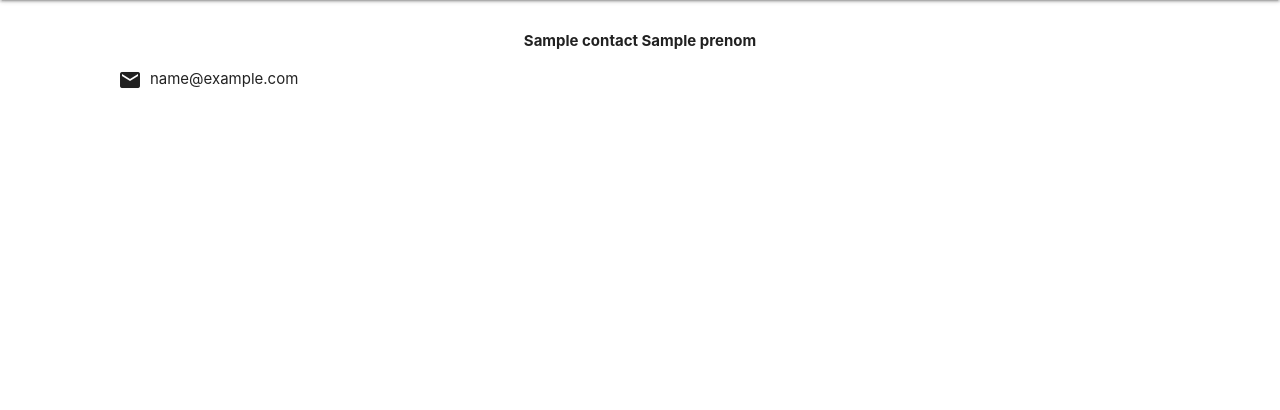
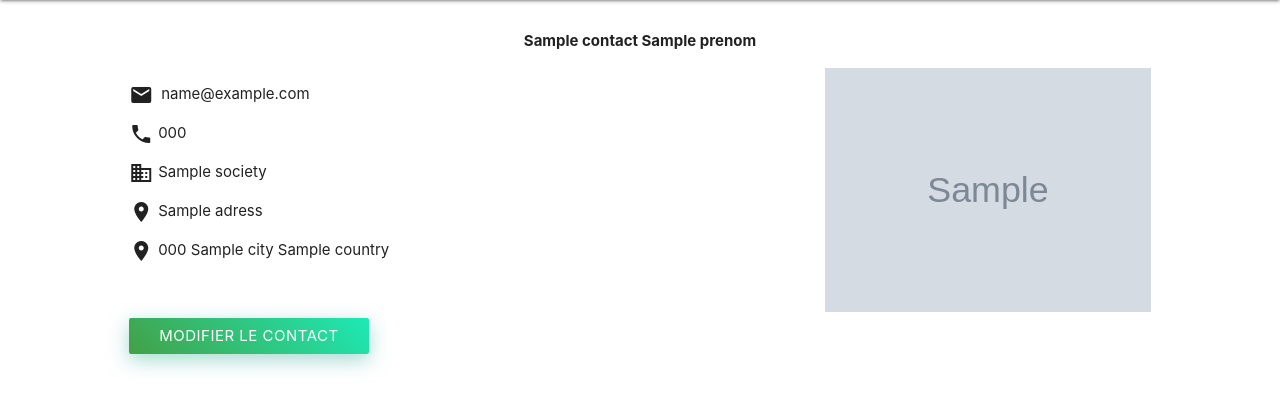
Before and after one commit to Dreys71/carnet, a PHP site: template view/vueContact.php in a window 1280 px wide. Shown: the part 64-474 px from the top of the page. Run offline with PHP 8.4, Linux system fonts and the light colour scheme; the template is opened without the code that fills it: most values are stand-ins (such as "Sample title", 1, 10 or a date in 2020); grey boxes marked "Sample" are stand-in pictures.

Commit message:
Ajout de détails supplémentaire sur le contact
-> Image,adress,zipcide,city,country,tel,society

```diff
--- a/view/vueAccueil.php
+++ b/view/vueAccueil.php
@@ -9,7 +9,7 @@
             ?>
             <div class="card col s12 l4 xl3">
                 <div class="card-image waves-effect waves-block waves-light">
-                    <img class="activator" src="https://pingendo.github.io/pingendo-bootstrap/assets/user_placeholder.png">
+                    <img class="activator" src="<?= $contact['img_link']?>">
                 </div>
                 <div class="card-content">
                     <span class="card-title activator grey-text text-darken-4"><?= $contact['nom'] .' '. $contact['prenom'] ?><i class="material-icons right">more_vert</i></span>
@@ -18,6 +18,10 @@
                 <div class="card-reveal">
                     <span class="card-title grey-text text-darken-4"><?= $contact['nom'] .' '. $contact['prenom'] ?><i class="material-icons right">close</i></span>
                     <p class="valign-wrapper"><i class="material-icons" style="margin-right: 5px;">email</i><?= $contact['mail'] ?>
+                    <p class="valign-wrapper"><i class="material-icons" style="margin-right: 5px;">phone</i><?= $contact['tel'] ?>
+                    <p class="valign-wrapper"><i class="material-icons" style="margin-right: 5px;">business</i><?= $contact['society'] ?>
+                    <p class="valign-wrapper"><i class="material-icons" style="margin-right: 5px;">location_on</i><?= $contact['adress'] ?>
+                    <p class="valign-wrapper"><i class="material-icons" style="margin-right: 5px;">location_on</i><?= $contact['zipcode'].' '.$contact['city'].' '. $contact['country']?>
                         <a class="edit-link valign-wrapper orange-text" href="<?= "index.php?action=edit&id=" . $contact['id'] ?>">Modifier <i class="material-icons">edit</i></a></p>
                 </div>
             </div>
--- a/view/vueContact.php
+++ b/view/vueContact.php
@@ -3,6 +3,19 @@
 <div class="row">
     <div class="col s12 l10 offset-l1">
         <p class="bold center-align"><?= $contact['nom'].' '.$contact['prenom'] ?></p>
+
+        <div class="col s12 l8">
         <p class="valign-wrapper"><i class="material-icons" style="margin-right: 8px">email</i><?= $contact['mail'] ?></p>
+        <p class="valign-wrapper"><i class="material-icons" style="margin-right: 5px;">phone</i><?= $contact['tel'] ?></p>
+        <p class="valign-wrapper"><i class="material-icons" style="margin-right: 5px;">business</i><?= $contact['society'] ?></p>
+        <p class="valign-wrapper"><i class="material-icons" style="margin-right: 5px;">location_on</i><?= $contact['adress'] ?></p>
+        <p class="valign-wrapper"><i class="material-icons" style="margin-right: 5px;">location_on</i><?= $contact['zipcode'].' '.$contact['city'].' '. $contact['country']?></p>
+            </div>
+        <div class="col s12 l4">
+            <img src="<?= $contact['img_link'] ?>" style="width: 100%">
+        </div>
+        <div class="col s12">
+            <a href="<?= "index.php?action=edit&id=" . $contact['id'] ?>" class="gradient-45deg-green-teal gradient-shadow btn">Modifier le contact</a>
+        </div>
     </div>
 </div>
```
